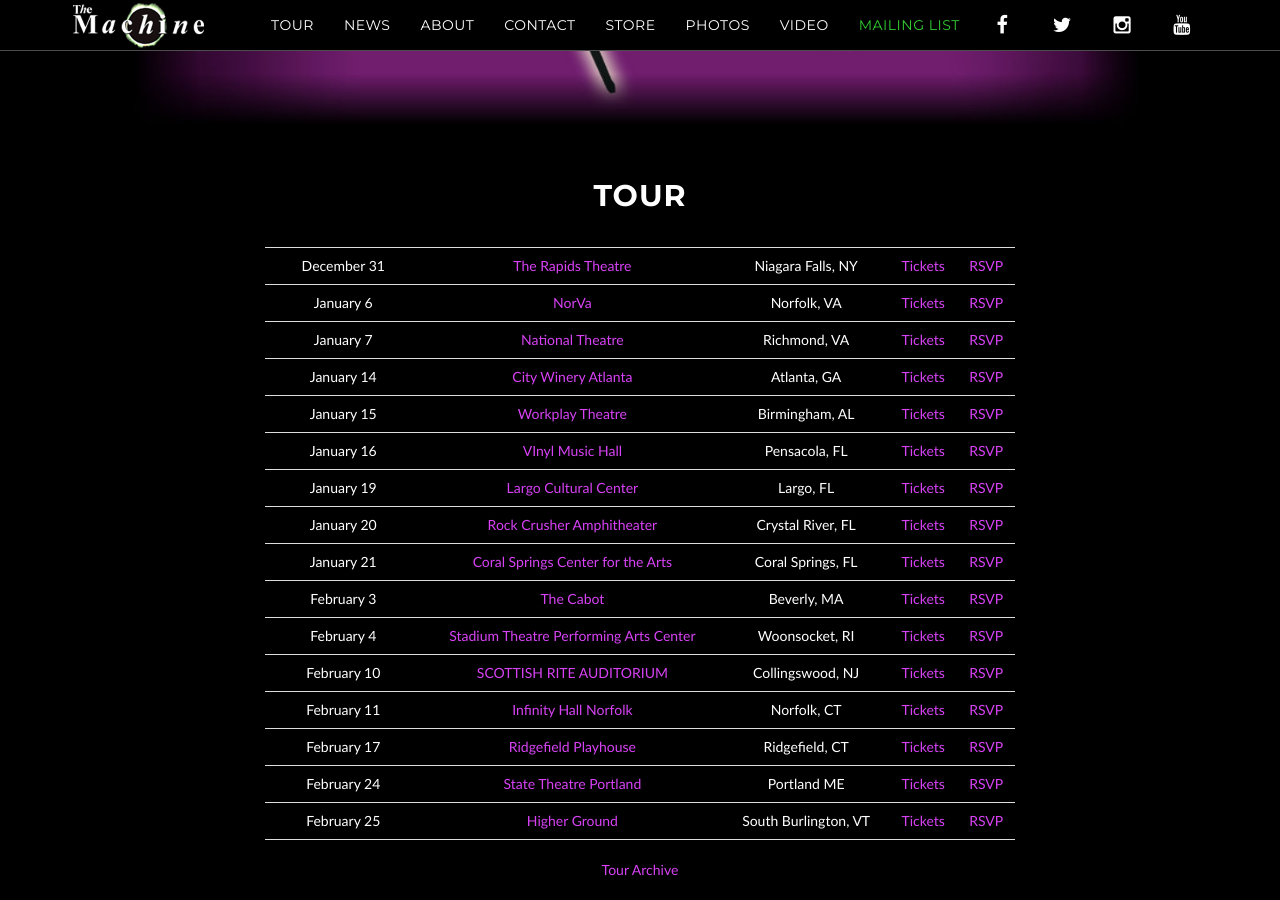
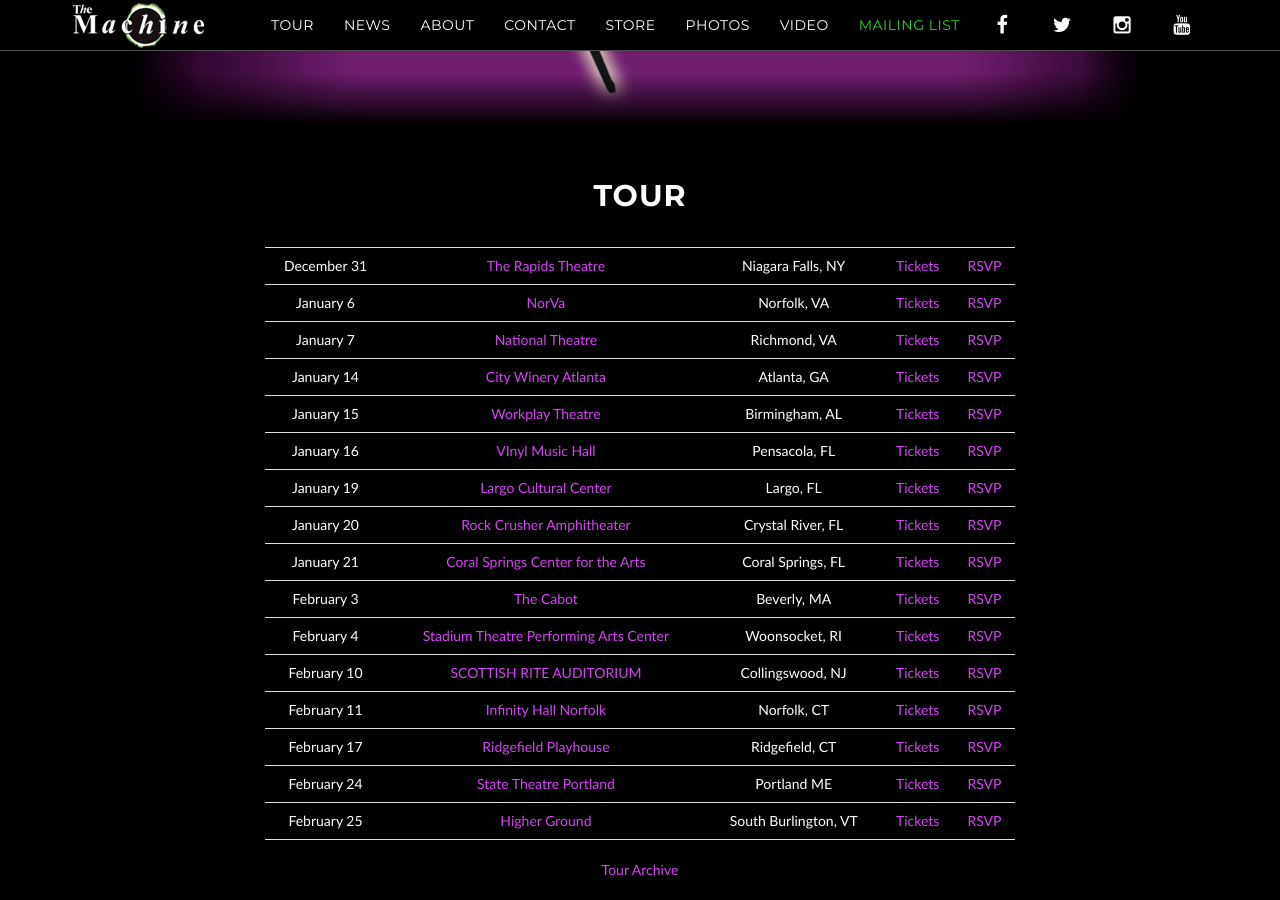
Before and after one commit to machineweb/machineweb.github.io, a Jekyll site: the page built from index.html, in a window 1280 px wide and 900 px high, scrolled down 771 px. Built offline with Jekyll 4.4.1, drawn with Linux system fonts in a browser that asks for light colours; comment, search, counter and statistics services are not loaded.

Commit message:
fixed tour date width

```diff
--- a/_includes/tour.html
+++ b/_includes/tour.html
@@ -23,7 +23,7 @@
                     {% endcapture %}
 
                     <tr style="display:none;">
-                        <td style="min-width: 136px;">{{ event.date }}</td>
+                        <td>{{ event.date }}</td>
                         <td>
                             <a href="{{ event.venue-url }}">{{ event.venue }}</a>
                         </td>
```
